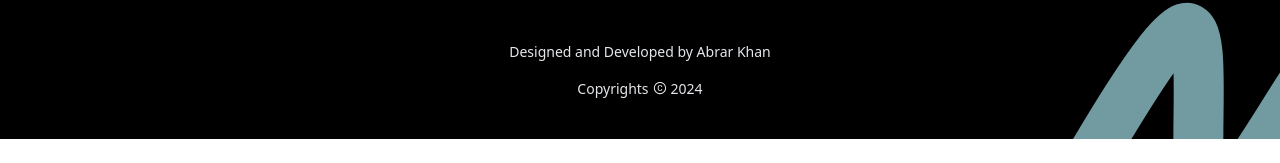
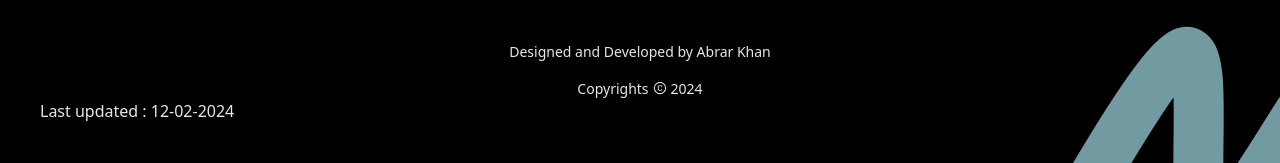
Before and after one commit to heyabrar/heyabrar.github.io, a React (Create React App) app: page / in a window 1280 px wide. Shown: the part 5166-5329 px from the top of the page. Before the commit the page ends 5305 px from the top, so only its background shows below. Built offline with nearby package versions, Linux system fonts and the light colour scheme.

Commit message:
refactor: Build check test

```diff
--- a/src/Components/Contact/index.tsx
+++ b/src/Components/Contact/index.tsx
@@ -82,6 +82,7 @@ const Contact = () => {
         </span>
         {currentYear}
       </h1>
+      <p>Last updated : 12-02-2024</p>
     </Fade>
   );
 };
```
